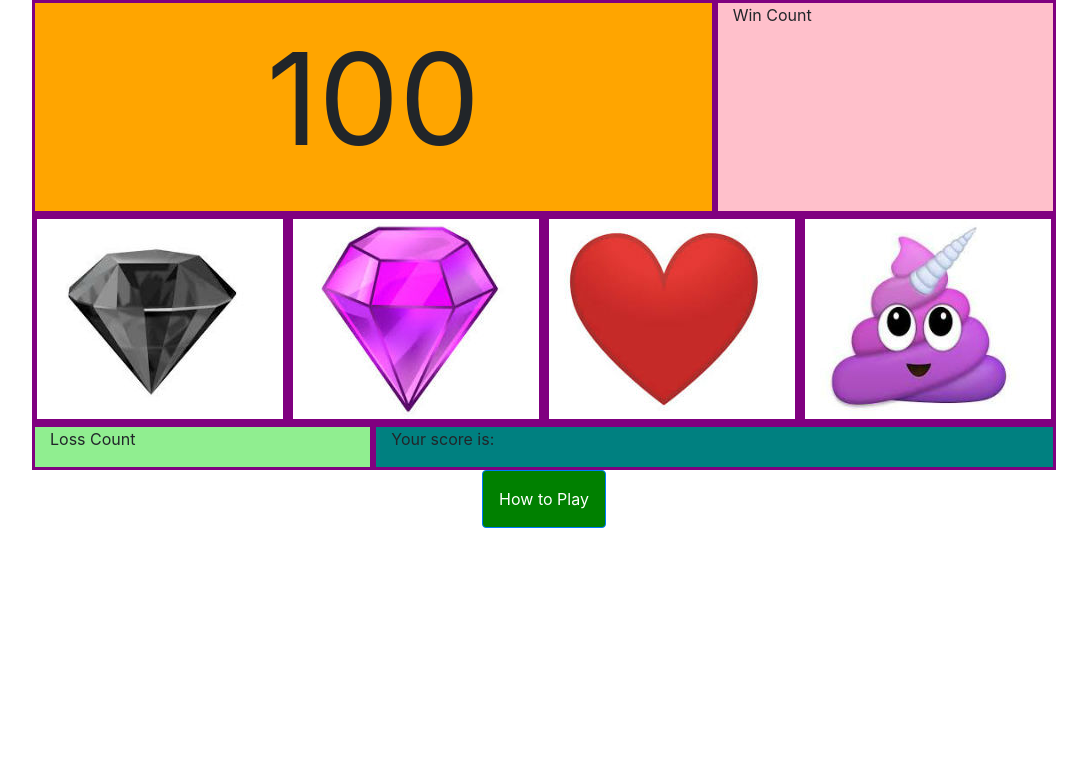
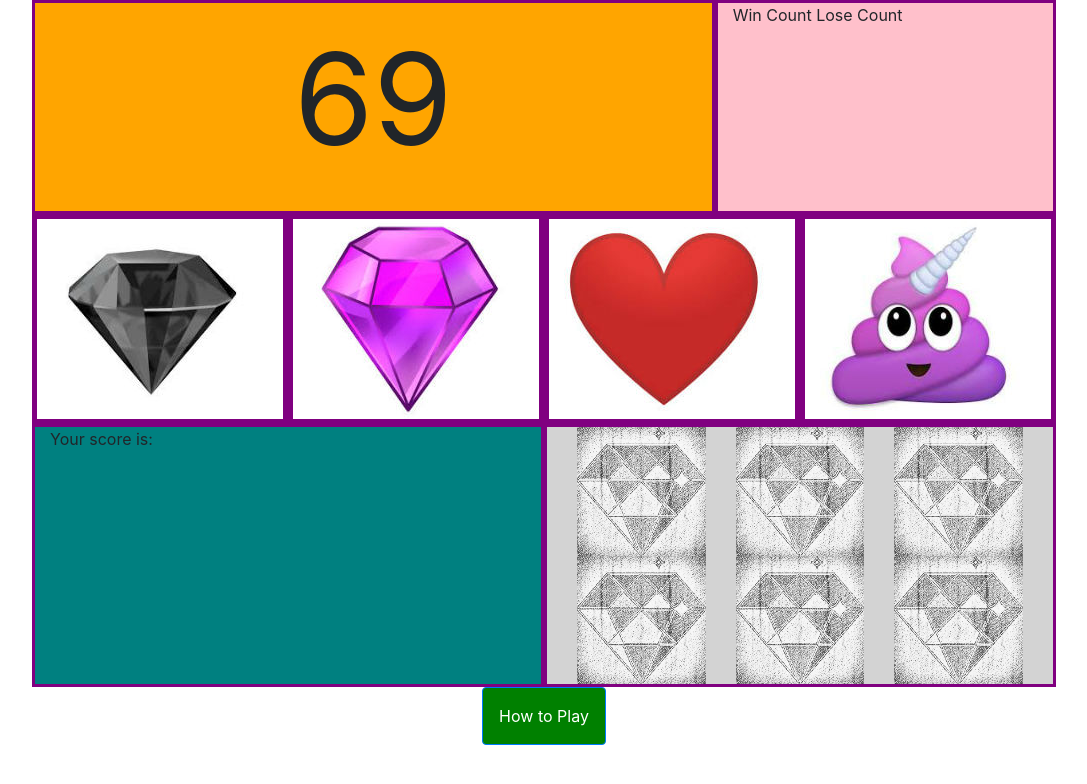
Before and after one commit to mischegoss/unit-4-game, a plain HTML site: page index.html in a window 1280 px wide. Shown: the whole page, without its empty margins (96-1183 px from the left). Drawn offline with nearby package versions, Linux system fonts and the light colour scheme.

Commit message:
Fix rows

```diff
--- a/assets/css/style.css
+++ b/assets/css/style.css
@@ -22,14 +22,19 @@
 
 }
 
+.flex-container {
+display: flex;
+}
+
+
 .score-box {
 
     background-color: teal;
     border: 3px solid purple;
 }
 
-.loss-box {
-    background-color: lightgreen;
+.gem-box {
+    background-color: lightgrey;
     border: 3px solid purple;
 }
 
@@ -40,7 +45,14 @@
 
 }
 
+.blank-gem {
+    max-width: 100%;
+    height: auto;
+}
 
+.buffer {
+    height: .5 em;
+}
 
 #random-number,
 #score {
@@ -61,9 +73,11 @@
     .game-display {
         height: 70vh;
     }
+
+
   }
 
-  @media only screen and (max-width: 400px) {
+  @media only screen and (max-width: 600px) {
     #random-number,
     #score {
       font-size: 4em;
@@ -72,4 +86,6 @@
     .game-display {
         height: 80vh;
     }
+
+
   }
--- a/assets/javascript/game.js
+++ b/assets/javascript/game.js
@@ -1,15 +1,14 @@
 
 $( document ).ready(function() {
-    let randomnumber = Math.floor((Math.random() * 100) + 1);
-    let cardvalueone =  Math.floor((Math.random() * 30) + 1);
-    let cardvaluetwo =  Math.floor((Math.random() * 30) + 1);
-    let cardvaluethree =  Math.floor((Math.random() * 30) + 1);
-    let cardvaluefour =  Math.floor((Math.random() * 30) + 1);
+
+    let randomnumber = Math.floor((Math.random() * 120) + 19);
+    let cardvalueone =  Math.floor((Math.random() * 12) + 1);
+    let cardvaluetwo =  Math.floor((Math.random() * 12) + 1);
+    let cardvaluethree =  Math.floor((Math.random() * 12) + 1);
+    let cardvaluefour =  Math.floor((Math.random() * 12) + 1);
     let score = 0
 
-   $("#exampleModalCenter").show();
 
-function onStart {
     $("#score").text(" ")
 
     $("#random-number").text(randomnumber)
@@ -31,7 +30,7 @@ function onStart {
 
         $("#score").text(score)
         console.log(score)
-      });
-    }
+      }
+    )
 
 });
--- a/index.html
+++ b/index.html
@@ -36,16 +36,17 @@
     <div class="container game-display">
         <!--Row 1-->
         <div class="row">
-          <div class="col-8 random-number-box" id = "random-box">
+          <div class="col-md-8  col-sm-12 random-number-box" id = "random-box">
             <p class ="text-center" id="random-number">100</p>
           </div>
-          <div class="col-4 win-box">
+          <div class="col-md-4 col-sm-12  win-box">
             Win Count
+            Lose Count
           </div>
 
         </div>
         <!--Row 2 -->
-        <div class="row gem-row mh-40">
+        <div class="row gem-row mh-40 ">
                 <div class="col-3 gems" id ="gem1">
                   <img class="img-fluid" src="assets/images/gemblack.jpg">
                 </div>
@@ -61,14 +62,47 @@
 
               </div>
         <!--Row 3-->
+
         <div class="row ">
-                <div class="col-4 loss-box">
-                  Loss Count
+
+            <div class="col-md-6 col-sm-5 score-box">
+                <p>Your score is: </p>
+                <p class = "text-center" id="score"> </p>
+              </div>
+
+                <div class="col-md-6 col-sm-7 gem-box">
+
+                  <div class= "container">
+
+                     <!--Inner Row 1-->
+                      <div class = "row">
+                      <div class="win-gem col-4" id ="win1">
+                          <img class="img-fluid blank-gem" src="assets/images/blankgem.jpg">
+                        </div>
+                        <div class="win-gem col-4" id ="win2">
+                            <img class="img-fluid blank-gem" src="assets/images/blankgem.jpg">
+                          </div>
+                          <div class="win-gem col-4" id ="win3">
+                              <img class="img-fluid blank-gem" src="assets/images/blankgem.jpg">
+                            </div>
+                          </div>
+                        <!-- Inner Row 2 -->
+                        <div class = "row">
+                        <div class=" col-4 win-gem" id ="win4">
+                            <img class="img-fluid blank-gem" src="assets/images/blankgem.jpg">
+                          </div>
+                          <div class="col-4 win-gem" id ="win5">
+                              <img class="img-fluid blank-gem" src="assets/images/blankgem.jpg">
+                            </div>
+                            <div class="col-4 win-gem" id ="win6">
+                                <img class="img-fluid blank-gem" src="assets/images/blankgem.jpg">
+                              </div>
+                  </div>
+
+                  </div>
+
                 </div>
-                <div class="col-8 score-box">
-                  <p>Your score is: </p>
-                  <p class = "text-center" id="score"> </p>
-                </div>
+
               </div>
         <!--Row 4 -->
               <div class="row">
```
Also changed, not shown: assets/images/blank.jpg (added), assets/images/blankgem.jpg (added), assets/images/winner.jpg (added), assets/javascript.js (deleted).
